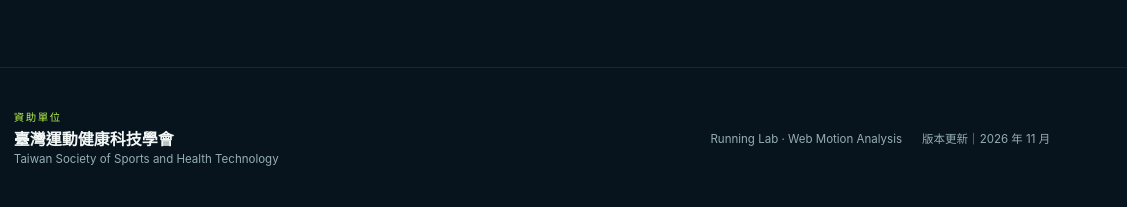
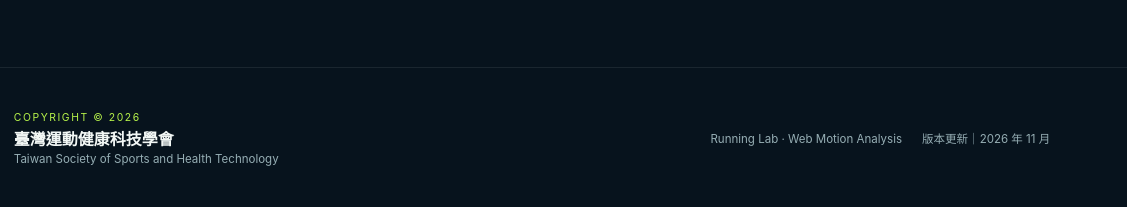
Before and after one commit to skyfu218/running-on-treadmill-analysis, a website: page index.html in a window 1280 px wide. Shown: the part 2025-2232 px from the top of the page, 153-1280 px from the left. Drawn offline with Linux system fonts and the light colour scheme.

Commit message:
Update footer copyright label

```diff
--- a/index.html
+++ b/index.html
@@ -104,7 +104,7 @@
   </main>
 
   <footer>
-    <div class="sponsor-lockup"><img src="./assets/tshta-logo.png" alt="臺灣運動健康科技學會 Logo" /><div><small>資助單位</small><strong>臺灣運動健康科技學會</strong><span>Taiwan Society of Sports and Health Technology</span></div></div>
+    <div class="sponsor-lockup"><img src="./assets/tshta-logo.png" alt="臺灣運動健康科技學會 Logo" /><div><small>COPYRIGHT © 2026</small><strong>臺灣運動健康科技學會</strong><span>Taiwan Society of Sports and Health Technology</span></div></div>
     <div class="footer-meta"><span>Running Lab · Web Motion Analysis</span><span>版本更新｜2026 年 11 月</span></div>
   </footer>
 
```
